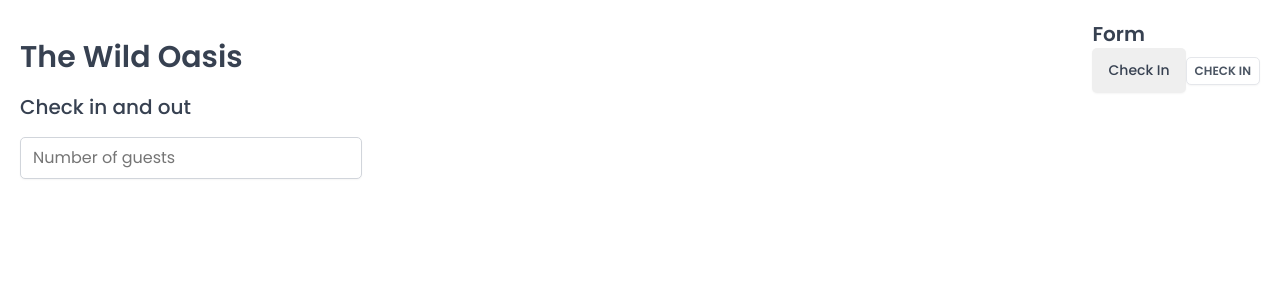
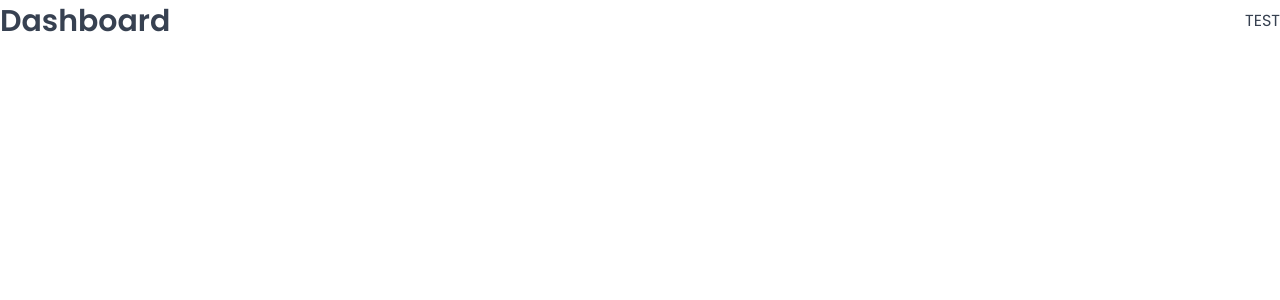
Before and after one commit to abduyus/the-wild-oasis, a React (Vite) app: page /dashboard in a window 1280 px wide. Shown: the top 300 px of the page. Built offline with nearby package versions, Linux system fonts and the light colour scheme; a web font is replaced by a local one.

Commit message:
setting up routes with react router

```diff
--- a/src/App.jsx
+++ b/src/App.jsx
@@ -1,35 +1,30 @@
 import React from "react";
-import styled from "styled-components";
-import Button from "./ui/Button.jsx";
-import Input from "./ui/Input.jsx";
-import Heading from "./ui/Heading.jsx";
-import Row from "./ui/Row.jsx";
-
-const StyledApp = styled.div`
-  padding: 20px;
-  border-radius: 15px;
-`;
+import { BrowserRouter, Routes, Route, Navigate } from "react-router-dom";
+import Dashboard from "./pages/Dashboard.jsx";
+import Bookings from "./pages/Bookings.jsx";
+import Cabins from "./pages/Cabins.jsx";
+import Login from "./pages/Login.jsx";
+import PageNotFound from "./pages/PageNotFound.jsx";
+import Settings from "./pages/Settings.jsx";
+import Users from "./pages/Users.jsx";
+import Account from "./pages/Account.jsx";
 
 function App() {
   return (
-    <StyledApp>
-      <Row type={"horizontal"}>
-        <Heading as={"h1"}>The Wild Oasis</Heading>
-        <div>
-          <Heading as={"h2"}>Form</Heading>
-          <Button>Check In</Button>
-          <Button variation={"secondary"} size={"small"}>
-            Check In
-          </Button>
-        </div>
-      </Row>
-      <Row>
-        <Heading as={"h3"}>Check in and out</Heading>
-        <form>
-          <Input type={"number"} placeholder={"Number of guests"} />
-        </form>
-      </Row>
-    </StyledApp>
+    // GlobalStyles are in the main.jsx file
+    <BrowserRouter>
+      <Routes>
+        <Route index element={<Navigate replace to={"dashboard"} />} />
+        <Route path={"dashboard"} element={<Dashboard />} />
+        <Route path="bookings" element={<Bookings />} />
+        <Route path="cabins" element={<Cabins />} />
+        <Route path="login" element={<Login />} />
+        <Route path="users" element={<Users />} />
+        <Route path="setting" element={<Settings />} />
+        <Route path="account" element={<Account />} />
+        <Route path="*" element={<PageNotFound />} />
+      </Routes>
+    </BrowserRouter>
   );
 }
 
```
